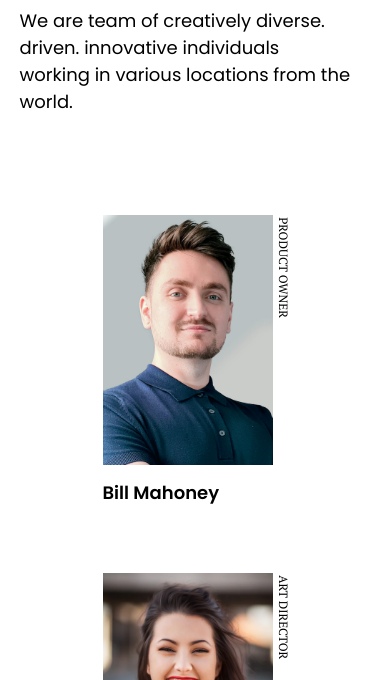
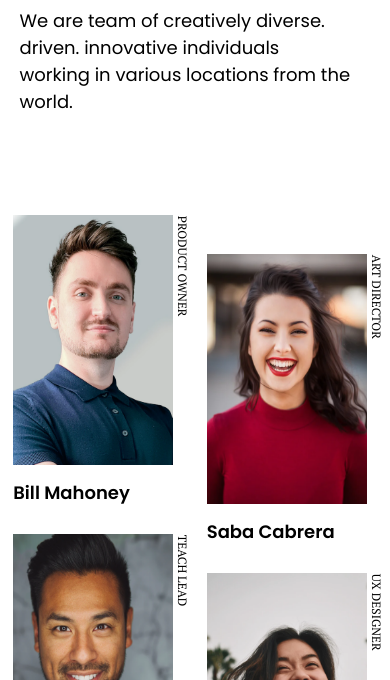
Before and after one commit to sneyderst94/team-page, a plain HTML site: page index.html in a window 390 px wide. Shown: the part 164-844 px from the top of the page. Drawn offline with Linux system fonts and the light colour scheme.

Commit message:
Add media Query 384px

```diff
--- a/responsive.css
+++ b/responsive.css
@@ -57,15 +57,31 @@
   }
   .card {
     max-width: 185px;
+    max-height: 300px;
+    margin-top: 10%;
+  }
+  .card img {
+    max-width: 170px;
+    max-height: 270px;
+  }
+  .card_position {
+    margin-top: -76%;
+    margin-left: 3%;
+  }
+}
+
+@media (width < 394px) {
+  .card {
+    max-width: 170px;
     max-height: 280px;
     margin-top: 10%;
   }
   .card img {
-    max-width: 170px;
+    max-width: 160px;
     max-height: 250px;
   }
   .card_position {
-    margin-top: -66%;
-    margin-left: 3%;
+    margin-top: -83%;
+    margin-left: 7%;
   }
 }
```
